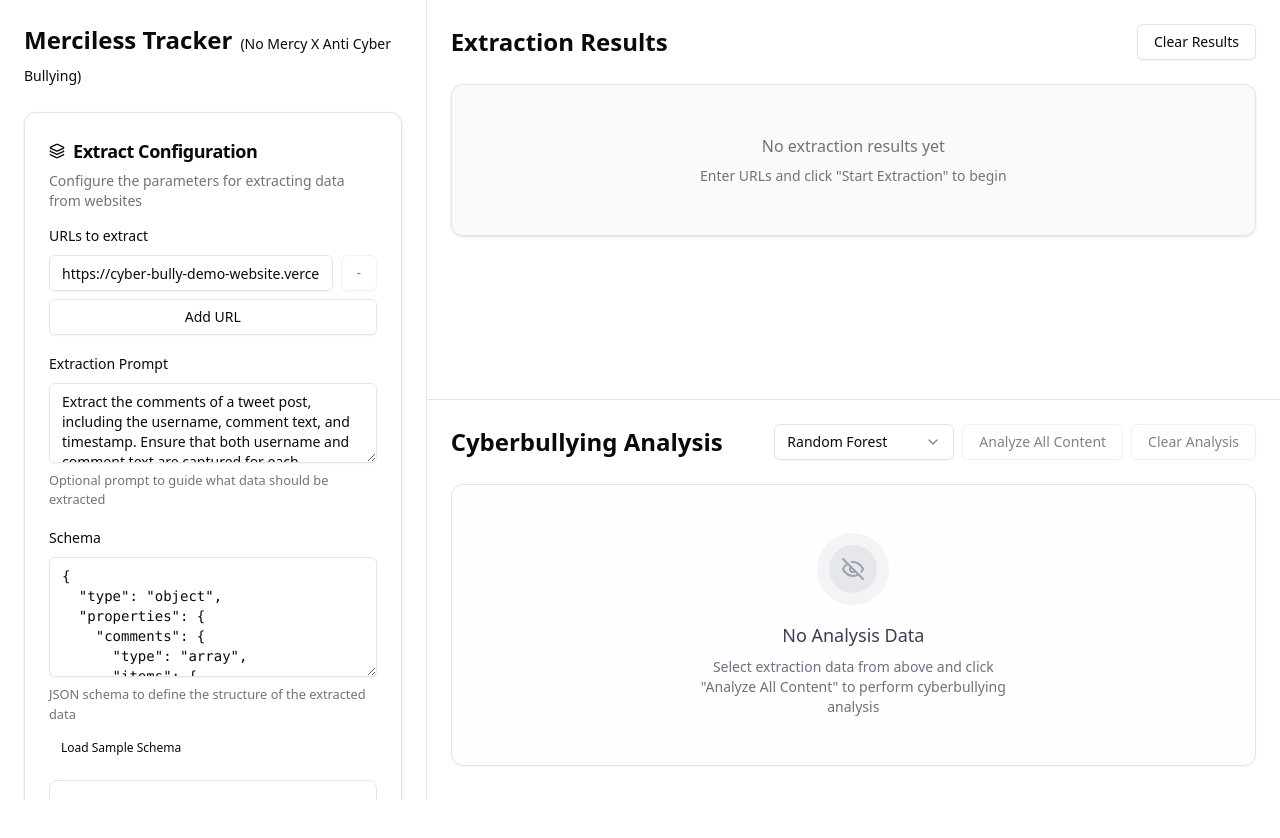
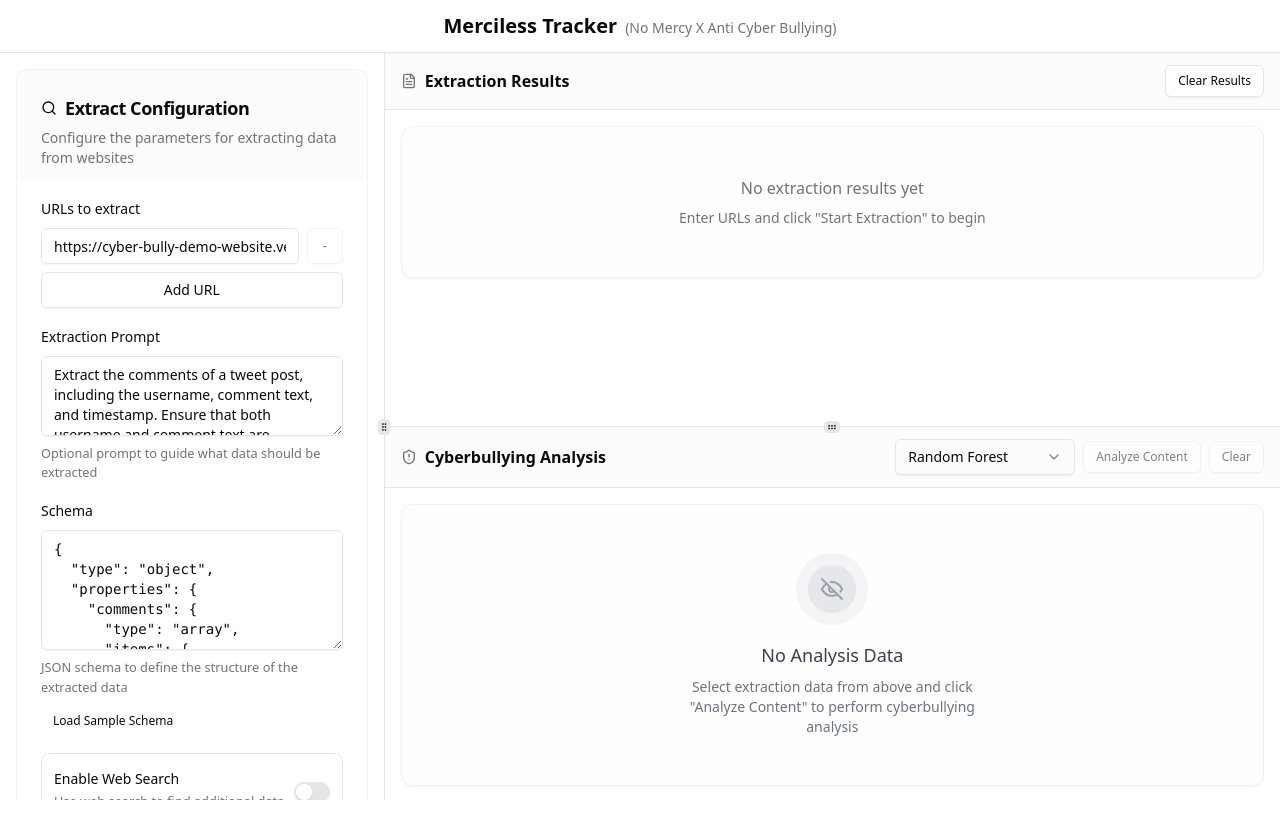
Before and after one commit to jameswong3388/Merciless_Tracker, a Next.js app in the folder frontend/: page / in a window 1280 px wide. Shown: the top 838 px of the page. Built offline with nearby package versions, Linux system fonts and the light colour scheme.

Commit message:
Update UI

```diff
--- a/frontend/app/page.tsx
+++ b/frontend/app/page.tsx
@@ -4,7 +4,7 @@ import {useState} from "react";
 import {useForm} from "react-hook-form";
 import dynamic from "next/dynamic";
 import {toast, Toaster} from "sonner";
-import {Layers} from "lucide-react";
+import {Layers, GripVertical, Search, ShieldAlert, FileText} from "lucide-react";
 
 import {Button} from "@/components/ui/button";
 import {Input} from "@/components/ui/input";
@@ -12,6 +12,7 @@ import {Card, CardContent, CardDescription, CardHeader, CardTitle} from "@/compo
 import {Form, FormControl, FormDescription, FormField, FormItem, FormLabel,} from "@/components/ui/form";
 import {Switch} from "@/components/ui/switch";
 import {Textarea} from "@/components/ui/textarea";
+import {ResizableHandle, ResizablePanel, ResizablePanelGroup} from "@/components/ui/resizable";
 import {
     Select,
     SelectContent,
@@ -389,29 +390,37 @@ export default function Home() {
     };
 
     return (
-        <div className="flex h-screen">
+        <div className="h-screen flex flex-col overflow-hidden bg-muted/5">
             <Toaster position="top-right"/>
 
-            {/* Left Panel - Configuration */}
-            <div className="w-1/3 border-r p-6 overflow-y-auto bg-card/50">
-                <div className="flex items-center gap-2 mb-6">
-                    <h2 className="text-2xl font-bold">
+            {/* Header */}
+            <div className="border-b bg-card shadow-sm p-3">
+                <div className="flex items-center justify-center max-w-screen-2xl mx-auto">
+                    <div className="flex items-center gap-2">
+                        <h1 className="text-xl font-bold">
                             Merciless Tracker
-                        <span className="text-sm font-normal ml-2">(No Mercy X Anti Cyber Bullying)</span>
-                    </h2>
+                            <span className="text-sm font-normal ml-2 text-muted-foreground">(No Mercy X Anti Cyber Bullying)</span>
+                        </h1>
+                    </div>
+                </div>
             </div>
 
-                <Card className="mb-6">
-                    <CardHeader className="pb-3">
+            {/* Main Content: Resizable Panels */}
+            <ResizablePanelGroup direction="horizontal" className="flex-1">
+                {/* Left Panel - Configuration */}
+                <ResizablePanel defaultSize={30} minSize={25} maxSize={50} className="bg-background">
+                    <div className="h-full overflow-y-auto p-4">
+                        <Card className="mb-6 shadow-sm border border-border/50">
+                            <CardHeader className="pb-3 bg-muted/30">
                                 <CardTitle className="text-lg flex items-center gap-2">
-                            <Layers className="h-4 w-4"/>
+                                    <Search className="h-4 w-4"/>
                                     Extract Configuration
                                 </CardTitle>
                                 <CardDescription>
                                     Configure the parameters for extracting data from websites
                                 </CardDescription>
                             </CardHeader>
-                    <CardContent>
+                            <CardContent className="pt-4">
                                 <Form {...form}>
                                     <form onSubmit={form.handleSubmit(onSubmit)} className="space-y-4">
                                         {/* URLs to extract */}
@@ -588,24 +597,33 @@ export default function Home() {
                             </CardContent>
                         </Card>
                     </div>
+                </ResizablePanel>
+
+                <ResizableHandle withHandle />
 
                 {/* Right Panel - Results and Analysis */}
-            <div className="w-2/3 flex flex-col h-full overflow-hidden">
-                {/* Extraction Results */}
-                <div className="h-1/2 p-6 overflow-y-auto border-b">
-                    <div className="flex justify-between items-center mb-6">
-                        <h2 className="text-2xl font-bold">Extraction Results</h2>
-                        <Button variant="outline" onClick={() => setResults([])}>
+                <ResizablePanel defaultSize={70} className="flex flex-col">
+                    <ResizablePanelGroup direction="vertical">
+                        {/* Top Panel - Extraction Results */}
+                        <ResizablePanel defaultSize={50} className="overflow-hidden">
+                            <div className="h-full flex flex-col">
+                                <div className="px-4 py-3 border-b flex justify-between items-center bg-muted/30">
+                                    <div className="flex items-center gap-2">
+                                        <FileText className="h-4 w-4 text-muted-foreground" />
+                                        <h2 className="font-semibold">Extraction Results</h2>
+                                    </div>
+                                    <Button variant="outline" size="sm" onClick={() => setResults([])}>
                                         Clear Results
                                     </Button>
                                 </div>
 
+                                <div className="flex-1 overflow-y-auto p-4">
                                     {results.length > 0 ? (
                                         <div className="space-y-4">
                                             {results.map((result, index) => (
                                                 <Card
                                                     key={index}
-                                    className="cursor-pointer hover:bg-muted/50"
+                                                    className="cursor-pointer hover:bg-muted/50 transition-colors shadow-sm border border-border/50"
                                                     onClick={() => {
                                                         setSelectedData(result);
                                                     }}
@@ -625,7 +643,7 @@ export default function Home() {
                                             ))}
                                         </div>
                                     ) : (
-                        <Card className="bg-muted/50">
+                                        <Card className="bg-muted/10 border border-border/50 shadow-sm">
                                             <CardContent
                                                 className="pt-6 flex flex-col items-center justify-center min-h-[150px] text-center">
                                                 <p className="text-muted-foreground mb-2">No extraction results yet</p>
@@ -636,11 +654,19 @@ export default function Home() {
                                         </Card>
                                     )}
                                 </div>
+                            </div>
+                        </ResizablePanel>
 
-                {/* Cyberbullying Analysis */}
-                <div className="h-1/2 p-6 overflow-y-auto">
-                    <div className="flex justify-between items-center mb-6">
-                        <h2 className="text-2xl font-bold">Cyberbullying Analysis</h2>
+                        <ResizableHandle withHandle />
+
+                        {/* Bottom Panel - Cyberbullying Analysis */}
+                        <ResizablePanel defaultSize={50} className="overflow-hidden">
+                            <div className="h-full flex flex-col">
+                                <div className="px-4 py-3 border-b flex justify-between items-center bg-muted/30">
+                                    <div className="flex items-center gap-2">
+                                        <ShieldAlert className="h-4 w-4 text-muted-foreground" />
+                                        <h2 className="font-semibold">Cyberbullying Analysis</h2>
+                                    </div>
                                     <div className="flex gap-2 items-center">
                                         <Select value={selectedModel} onValueChange={setSelectedModel}>
                                             <SelectTrigger className="w-[180px]">
@@ -658,6 +684,7 @@ export default function Home() {
                                         </Select>
                                         <Button
                                             variant="outline"
+                                            size="sm"
                                             onClick={() => {
                                                 if (selectedData) {
                                                     analyzeContent(selectedData);
@@ -665,24 +692,26 @@ export default function Home() {
                                             }}
                                             disabled={!selectedData || isLoading}
                                         >
-                                {isLoading ? "Analyzing..." : "Analyze All Content"}
+                                            {isLoading ? "Analyzing..." : "Analyze Content"}
                                         </Button>
                                         <Button
                                             variant="outline"
+                                            size="sm"
                                             onClick={() => {
                                                 setAnalysisResult(null);
                                                 setSelectedData(null);
                                             }}
                                             disabled={!analysisResult && !selectedData}
                                         >
-                                Clear Analysis
+                                            Clear
                                         </Button>
                                     </div>
                                 </div>
 
+                                <div className="flex-1 overflow-y-auto p-4">
                                     {selectedData && (
                                         <div className="grid grid-cols-1 md:grid-cols-2 gap-4">
-                            <Card className="md:col-span-1 shadow-sm hover:shadow-md transition-shadow">
+                                            <Card className="md:col-span-1 shadow-sm border border-border/40 hover:shadow transition-shadow">
                                                 <CardHeader className="pb-2 bg-muted/30">
                                                     <CardTitle className="text-lg flex items-center gap-2">
                                                         <span>Selected Content</span>
@@ -703,7 +732,7 @@ export default function Home() {
 
                                             {analysisResult && (
                                                 <Card
-                                    className={`md:col-span-1 shadow-sm hover:shadow-md transition-shadow ${
+                                                    className={`md:col-span-1 shadow-sm hover:shadow transition-shadow ${
                                                         analysisResult.isCyberbullying
                                                             ? "border-l-4 border-l-red-500"
                                                             : "border-l-4 border-l-green-500"
@@ -711,8 +740,8 @@ export default function Home() {
                                                 >
                                                     <CardHeader className={`pb-2 ${
                                                         analysisResult.isCyberbullying
-                                            ? "bg-red-50"
-                                            : "bg-green-50"
+                                                            ? "bg-red-50/50"
+                                                            : "bg-green-50/50"
                                                     }`}>
                                                         <CardTitle className="text-lg flex justify-between items-center">
                                                             <span>Analysis Result</span>
@@ -921,7 +950,7 @@ export default function Home() {
                                     )}
 
                                     {!selectedData && !analysisResult && (
-                        <Card className="shadow-sm bg-muted/10">
+                                        <Card className="shadow-sm bg-muted/10 border border-border/50">
                                             <CardContent className="flex flex-col items-center justify-center py-12">
                                                 <div className="rounded-full bg-gray-100 p-3 mb-4">
                                                     <div className="w-12 h-12 rounded-full bg-gray-200 flex items-center justify-center text-gray-400">
@@ -930,13 +959,17 @@ export default function Home() {
                                                 </div>
                                                 <h3 className="text-lg font-medium text-gray-700 mb-2">No Analysis Data</h3>
                                                 <p className="text-center text-sm text-gray-500 max-w-xs">
-                                    Select extraction data from above and click &#34;Analyze All Content&#34; to perform cyberbullying analysis
+                                                    Select extraction data from above and click &#34;Analyze Content&#34; to perform cyberbullying analysis
                                                 </p>
                                             </CardContent>
                                         </Card>
                                     )}
                                 </div>
                             </div>
+                        </ResizablePanel>
+                    </ResizablePanelGroup>
+                </ResizablePanel>
+            </ResizablePanelGroup>
         </div>
     );
 }
```
Lines whose indentation alone changed are shown as unchanged.
